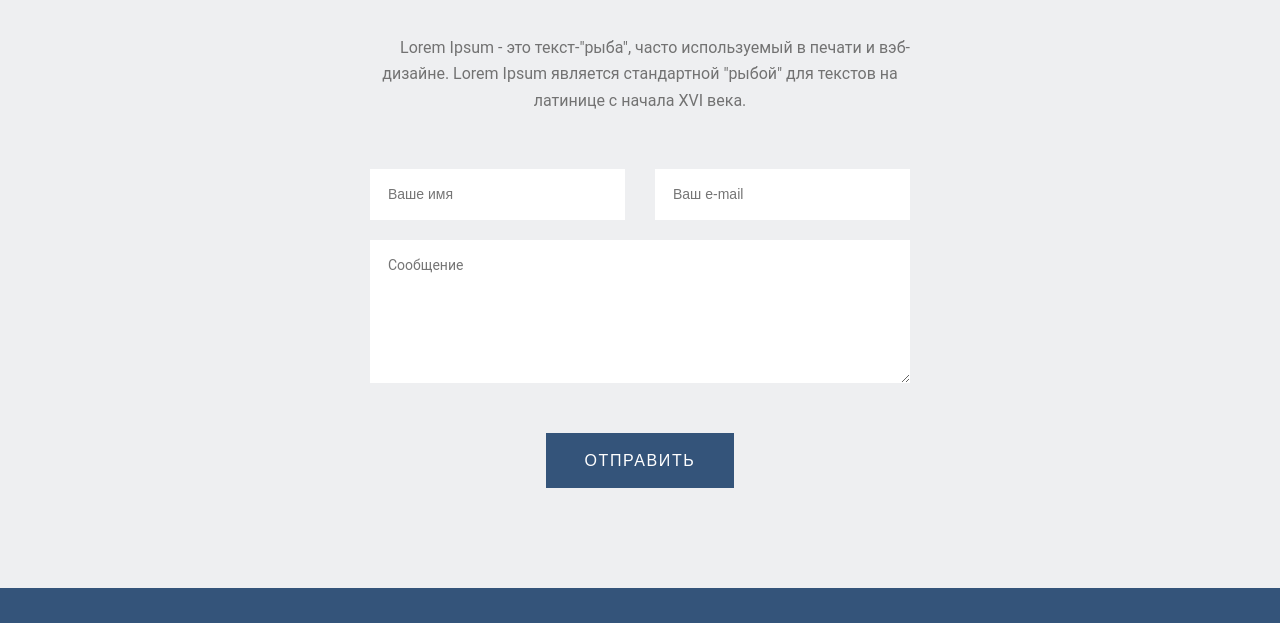
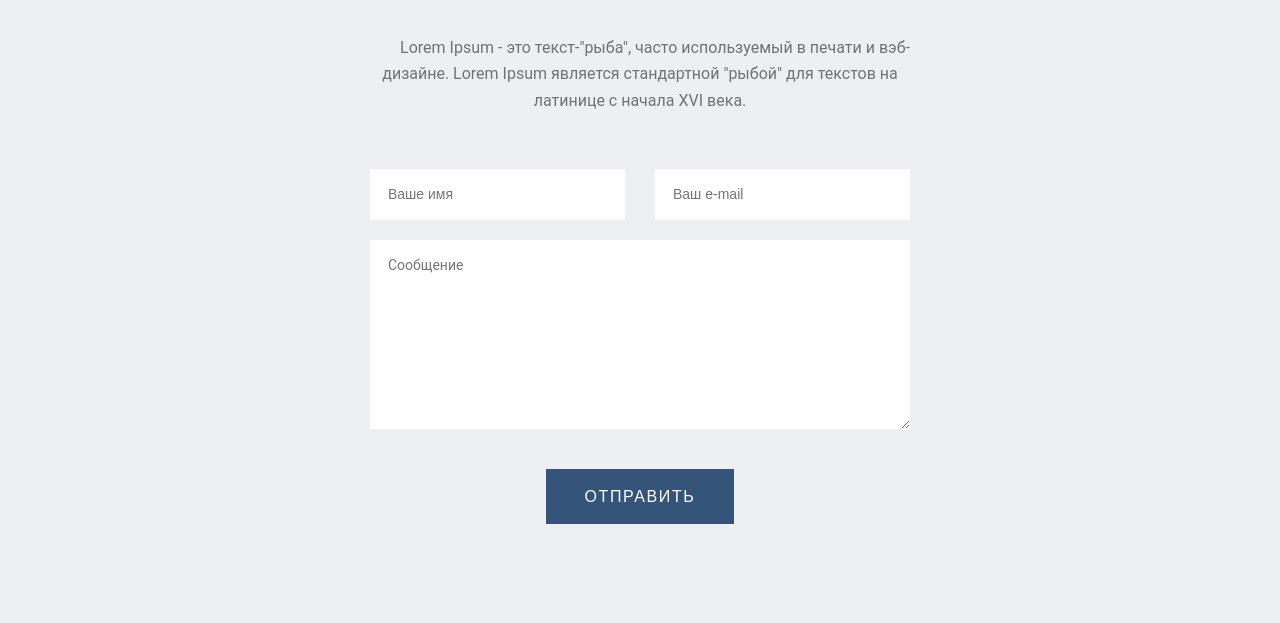
Before and after one commit to alivka-oko/WD_template, a plain HTML site: page index.html in a window 1280 px wide. Shown: the part 3640-4263 px from the top of the page. Drawn offline with nearby package versions, Linux system fonts and the light colour scheme.

Commit message:
поправочка для pixel perfect

```diff
--- a/css/style.css
+++ b/css/style.css
@@ -555,7 +555,7 @@ textarea:focus {
 .form__bottom textarea {
     width: 100%;
     height: 100%;
-    margin-bottom: 46px;
+    margin-bottom: 36px;
     max-width: 540px;
     color: #5F5D5D;
     font-size: 14px;
--- a/index.html
+++ b/index.html
@@ -241,7 +241,7 @@
                     <input class="form__input" type="email" id="mail" name="email" placeholder="Ваш e-mail">
                 </div>
                 <div class="form__bottom">
-                    <textarea class="form__input" id="message" name="message" rows="5" cols="33"
+                    <textarea class="form__input" id="message" name="message" rows="7" cols="33"
                         placeholder="Сообщение"></textarea>
                 </div>
                 <button type="submit" class="btn from-btn">Отправить</button>
```
